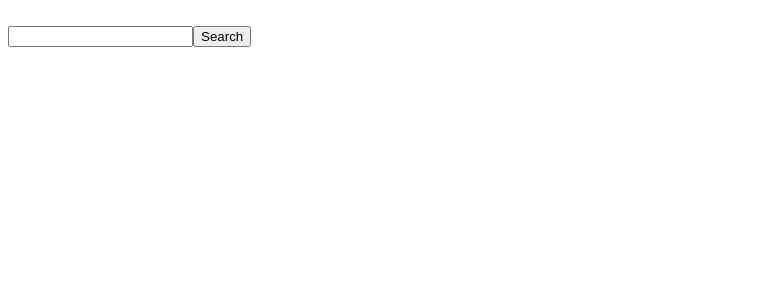
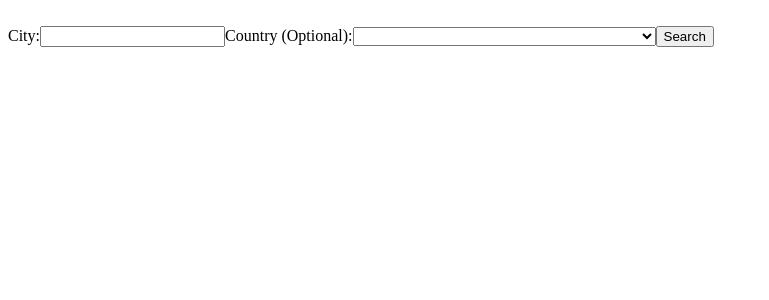
Before and after one commit to tygas/react-weather-hooks, a React (Create React App) app: page / in a window 1280 px wide. Shown: the top 300 px of the page, without its empty margins (0-769 px from the left). Built offline with nearby package versions, Linux system fonts and the light colour scheme.

Commit message:
Add countries search criteria

```diff
--- a/src/App.js
+++ b/src/App.js
@@ -1,10 +1,11 @@
 import React, { useState, useEffect } from "react";
+import countryCodes from "./data/countries";
 import axios from "axios";
 
 const App = () => {
   const [weather, setWeather] = useState(null);
+  const [countryCode, setCountryCode] = useState("");
   const [searchQuery, setSearchQuery] = useState("");
-  const [cityIds, setCityIds] = useState([]);
   const [citiesData, setCitiesData] = useState(null);
 
   const fetchSavedCities = async () => {
@@ -22,7 +23,9 @@ const App = () => {
   };
 
   const fetchWeather = async city => {
+    try {
       if (searchQuery) {
+        if (countryCode) city += `,${countryCode}`;
         const { data } = await axios.get(
           `http://api.openweathermap.org/data/2.5/weather?q=${city}&appid=${
             process.env.REACT_APP_OWM_KEY
@@ -30,6 +33,9 @@ const App = () => {
         );
         console.log(data);
         setWeather(data);
+      }
+    } catch (e) {
+      console.log(e);
     }
   };
 
@@ -45,20 +51,39 @@ const App = () => {
       cityArr = parsedCityStorage.push(id);
       localStorage.setItem("cityStorage", JSON.stringify(parsedCityStorage));
       setCitiesData([...citiesData, weather]);
+      setWeather(null);
+      setSearchQuery("");
     }
   };
 
-  useEffect(() => fetchSavedCities(), []);
+  const onChangeCountry = e => {
+    setCountryCode(e.target.value);
+  };
+
+  useEffect(() => {
+    fetchSavedCities();
+  }, []);
 
   return (
     <div>
       <br />
+      <label htmlFor="city">City:</label>
       <input
+        name="city"
         onChange={e => {
           setSearchQuery(e.target.value);
         }}
         value={searchQuery}
       />
+      <label htmlFor="countries_select">Country (Optional):</label>
+      <select onChange={e => onChangeCountry(e)} id="countries_select">
+        <option value="" />
+        {countryCodes.map(country => (
+          <option key={country.Code} value={country.Code}>
+            {country.Name}
+          </option>
+        ))}
+      </select>
       <button variant="contained" onClick={() => fetchWeather(searchQuery)}>
         Search
       </button>
@@ -75,7 +100,7 @@ const App = () => {
 
       {citiesData &&
         citiesData.map(weather => (
-          <div>
+          <div key={weather.id}>
             <h3>
               {weather.name}, {weather.sys.country}
             </h3>
--- a/src/data/cities.js
+++ b/src/data/countries.js
@@ -1,4 +1,4 @@
-[
+export default [
   { Code: "AF", Name: "Afghanistan" },
   { Code: "AX", Name: "\u00c5land Islands" },
   { Code: "AL", Name: "Albania" },
```
Lines whose indentation alone changed are shown as unchanged.
